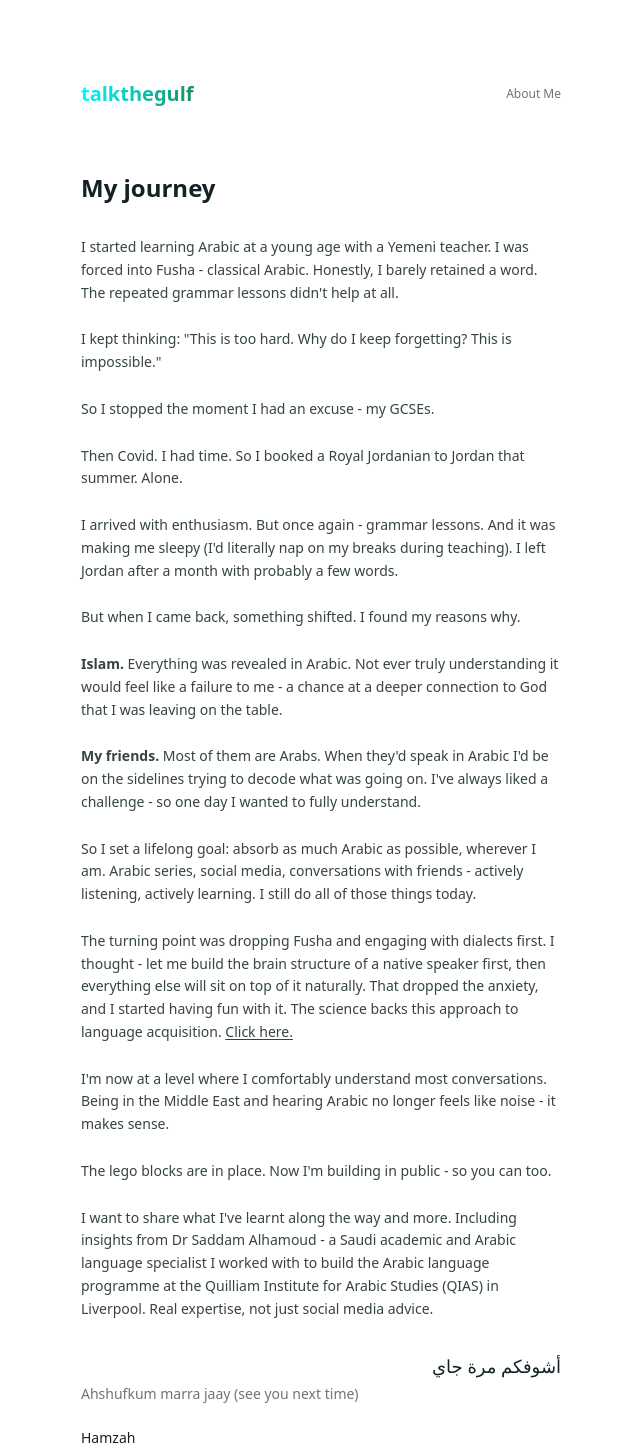
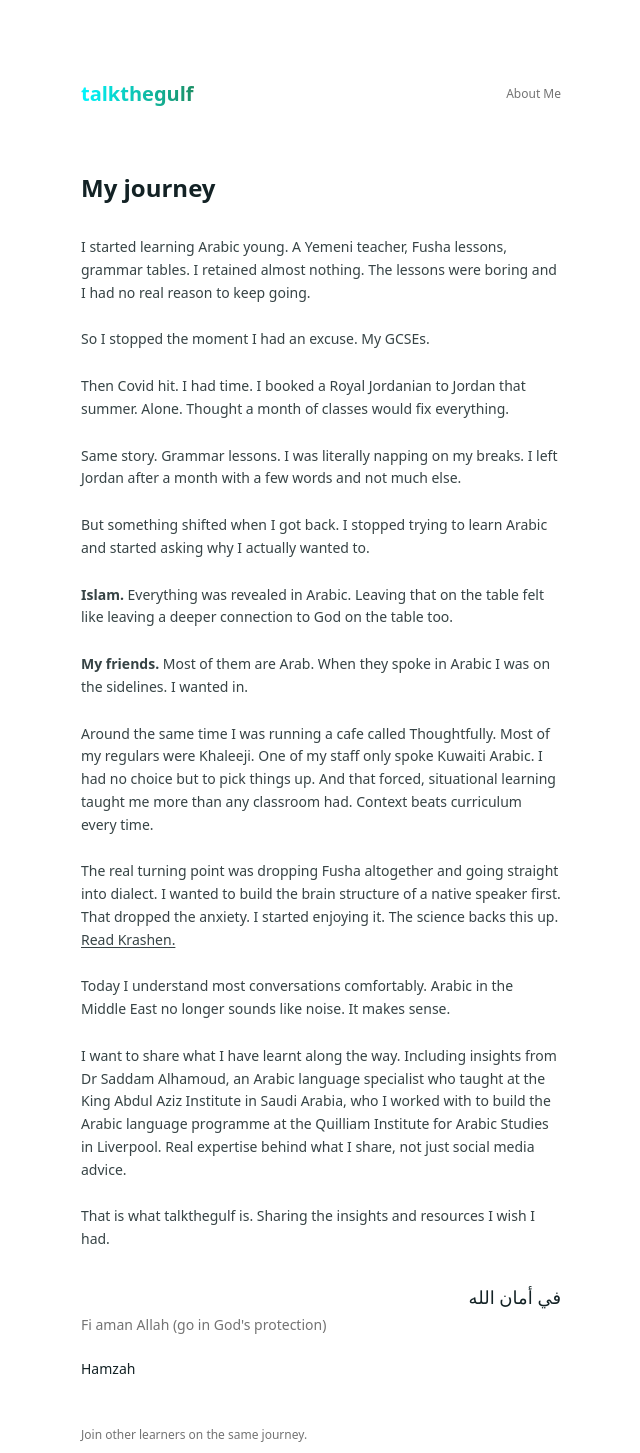
Before and after one commit to hamzahabdh/v0-talkthegulf, a Next.js app: page /journey in a window 1280 px wide. Shown: the top 1453 px of the page, without its empty margins (319-959 px from the left). Built offline with nearby package versions, Linux system fonts and the light colour scheme; a web font is replaced by a local one.

Commit message:
rewrite journey page

```diff
--- a/app/journey/page.tsx
+++ b/app/journey/page.tsx
@@ -47,64 +47,60 @@ export default function JourneyPage() {
 
           <div className="space-y-6 text-sm leading-relaxed text-foreground/85">
             <p>
-              I started learning Arabic at a young age with a Yemeni teacher. I was forced into Fusha - classical Arabic. Honestly, I barely retained a word. The repeated grammar lessons didn&apos;t help at all.
+              I started learning Arabic young. A Yemeni teacher, Fusha lessons, grammar tables. I retained almost nothing. The lessons were boring and I had no real reason to keep going.
             </p>
 
             <p>
-              I kept thinking: &quot;This is too hard. Why do I keep forgetting? This is impossible.&quot;
+              So I stopped the moment I had an excuse. My GCSEs.
             </p>
 
             <p>
-              So I stopped the moment I had an excuse - my GCSEs.
+              Then Covid hit. I had time. I booked a Royal Jordanian to Jordan that summer. Alone. Thought a month of classes would fix everything.
             </p>
 
             <p>
-              Then Covid. I had time. So I booked a Royal Jordanian to Jordan that summer. Alone.
+              Same story. Grammar lessons. I was literally napping on my breaks. I left Jordan after a month with a few words and not much else.
             </p>
 
             <p>
-              I arrived with enthusiasm. But once again - grammar lessons. And it was making me sleepy (I&apos;d literally nap on my breaks during teaching). I left Jordan after a month with probably a few words.
+              But something shifted when I got back. I stopped trying to learn Arabic and started asking why I actually wanted to.
             </p>
 
             <p>
-              But when I came back, something shifted. I found my reasons why.
+              <strong>Islam.</strong>{" "}Everything was revealed in Arabic. Leaving that on the table felt like leaving a deeper connection to God on the table too.
             </p>
 
             <p>
-              <strong>Islam.</strong>{" "}Everything was revealed in Arabic. Not ever truly understanding it would feel like a failure to me - a chance at a deeper connection to God that I was leaving on the table.
+              <strong>My friends.</strong>{" "}Most of them are Arab. When they spoke in Arabic I was on the sidelines. I wanted in.
             </p>
 
             <p>
-              <strong>My friends.</strong>{" "}Most of them are Arabs. When they&apos;d speak in Arabic I&apos;d be on the sidelines trying to decode what was going on. I&apos;ve always liked a challenge - so one day I wanted to fully understand.
+              Around the same time I was running a cafe called Thoughtfully. Most of my regulars were Khaleeji. One of my staff only spoke Kuwaiti Arabic. I had no choice but to pick things up. And that forced, situational learning taught me more than any classroom had. Context beats curriculum every time.
             </p>
 
             <p>
-              So I set a lifelong goal: absorb as much Arabic as possible, wherever I am. Arabic series, social media, conversations with friends - actively listening, actively learning. I still do all of those things today.
+              The real turning point was dropping Fusha altogether and going straight into dialect. I wanted to build the brain structure of a native speaker first. That dropped the anxiety. I started enjoying it. The science backs this up.{" "}
+              <a href="https://sdkrashen.com/content/articles/krashen_sla.pdf" target="_blank" rel="noopener noreferrer" className="underline underline-offset-2 hover:text-[#132225]">Read Krashen.</a>
             </p>
 
             <p>
-              The turning point was dropping Fusha and engaging with dialects first. I thought - let me build the brain structure of a native speaker first, then everything else will sit on top of it naturally. That dropped the anxiety, and I started having fun with it. The science backs this approach to language acquisition.{" "}
-              <a href="https://sdkrashen.com/content/articles/krashen_sla.pdf" target="_blank" rel="noopener noreferrer" className="underline underline-offset-2 hover:text-[#132225]">Click here.</a>
+              Today I understand most conversations comfortably. Arabic in the Middle East no longer sounds like noise. It makes sense.
             </p>
 
             <p>
-              I&apos;m now at a level where I comfortably understand most conversations. Being in the Middle East and hearing Arabic no longer feels like noise - it makes sense.
+              I want to share what I have learnt along the way. Including insights from Dr Saddam Alhamoud, an Arabic language specialist who taught at the King Abdul Aziz Institute in Saudi Arabia, who I worked with to build the Arabic language programme at the Quilliam Institute for Arabic Studies in Liverpool. Real expertise behind what I share, not just social media advice.
             </p>
 
             <p>
-              The lego blocks are in place. Now I&apos;m building in public - so you can too.
-            </p>
-
-            <p>
-              I want to share what I&apos;ve learnt along the way and more. Including insights from Dr Saddam Alhamoud - a Saudi academic and Arabic language specialist I worked with to build the Arabic language programme at the Quilliam Institute for Arabic Studies (QIAS) in Liverpool. Real expertise, not just social media advice.
+              That is what talkthegulf is. Sharing the insights and resources I wish I had.
             </p>
 
             <div className="mt-8">
               <p className="text-right text-lg font-medium text-foreground" dir="rtl">
-                أشوفكم مرة جاي
+                في أمان الله
               </p>
               <p className="mt-1 text-sm text-muted-foreground">
-                Ahshufkum marra jaay (see you next time)
+                Fi aman Allah (go in God&apos;s protection)
               </p>
             </div>
 
```
